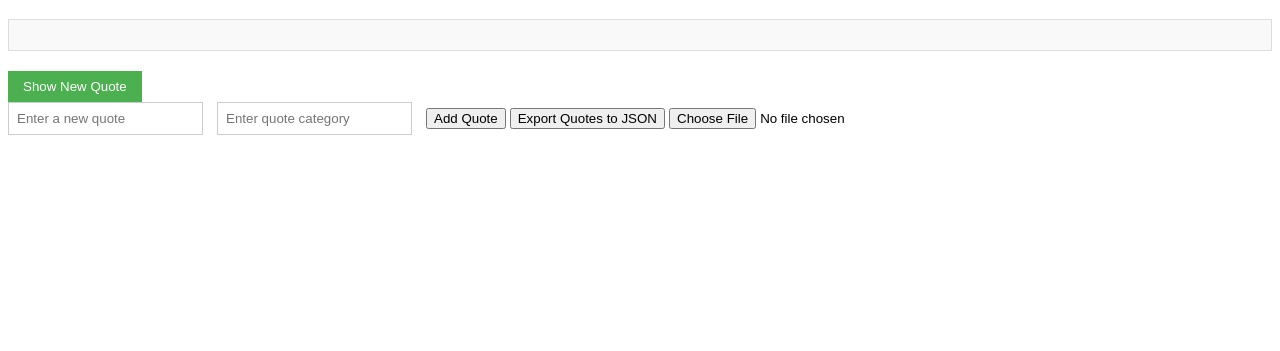
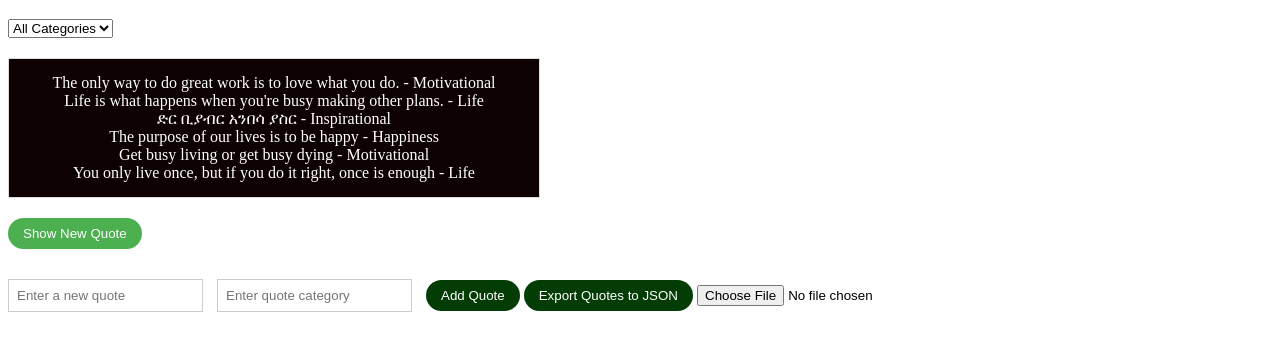
Before and after one commit to mentesnotassefa/alx_fe_javascript, a plain HTML site: page dom-manipulation/index.html in a window 1280 px wide. Shown: the part 61-412 px from the top of the page. Drawn offline with Linux system fonts and the light colour scheme.

Commit message:
export 2

```diff
--- a/dom-manipulation/index.html
+++ b/dom-manipulation/index.html
@@ -7,14 +7,18 @@
   <link rel="stylesheet" href="style.css">
 </head>
 <body>
-  <h1>Dynamic Quote Generator</h1>
+  <h1 id="title">Dynamic Quote Generator</h1>
+  <select id="categoryFilter" onchange="filterQuotes()">
+    <option value="all">All Categories</option>
+</select>
+
   <div id="quoteDisplay"></div>
   <button id="newQuote">Show New Quote</button>
   <div>
     <input id="newQuoteText" type="text" placeholder="Enter a new quote" />
     <input id="newQuoteCategory" type="text" placeholder="Enter quote category" />
-    <button onclick="addQuote()">Add Quote</button>
-    <button onclick="exportQuotes()">Export Quotes to JSON</button>
+    <button onclick="addQuote()" id="addQuoteButton">Add Quote</button>
+    <button onclick="exportQuotes()" id="exportButton">Export Quotes to JSON</button>
     <input type="file" id="importFile" accept=".json" onchange="importFromJsonFile(event)" />
 
 
--- a/dom-manipulation/script.js
+++ b/dom-manipulation/script.js
@@ -41,9 +41,52 @@ function loadQuotes() {
         quotes = JSON.parse(storedQuotes);
     }
 }
+// Function to load the last selected category filter from local storage
+function loadLastSelectedCategory() {
+    return localStorage.getItem('lastSelectedCategory') || 'all';
+}
+
+// Function to populate categories dynamically
+function populateCategories() {
+    const categoryFilter = document.getElementById('categoryFilter');
+    const categories = [...new Set(quotes.map(quote => quote.category))];
+    categories.forEach(category => {
+        const option = document.createElement('option');
+        option.value = category;
+        option.innerText = category;
+        categoryFilter.appendChild(option);
+    });
+
+    // Set the last selected category filter
+    const lastSelectedCategory = loadLastSelectedCategory();
+    categoryFilter.value = lastSelectedCategory;
+    filterQuotes();
+}
+
+// Function to filter quotes based on the selected category
+function filterQuotes() {
+    const categoryFilter = document.getElementById('categoryFilter');
+    const selectedCategory = categoryFilter.value;
+    const quoteDisplay = document.getElementById('quoteDisplay');
+    quoteDisplay.innerHTML = '';
+
+    const filteredQuotes = selectedCategory === 'all'
+        ? quotes
+        : quotes.filter(quote => quote.category === selectedCategory);
+
+    filteredQuotes.forEach(quote => {
+        const quoteElement = document.createElement('div');
+        quoteElement.innerText = `${quote.text} - ${quote.category}`;
+        quoteDisplay.appendChild(quoteElement);
+    });
+
+    // Save the selected category filter
+    saveLastSelectedCategory(selectedCategory);
+}
 
 // Call loadQuotes when the script loads
 loadQuotes();
+populateCategories();
 
 
 
@@ -54,15 +97,22 @@ function addQuote() {
     if (newQuoteText && newQuoteCategory) {
         quotes.push({ text: newQuoteText, category: newQuoteCategory });
         saveQuotes();
+         // Update the categories dropdown if a new category is introduced
+         if (!Array.from(document.getElementById('categoryFilter').options).some(option => option.value === newQuoteCategory)) {
+            const option = document.createElement('option');
+            option.value = newQuoteCategory;
+            option.innerText = newQuoteCategory;
+            document.getElementById('categoryFilter').appendChild(option);
+        }
         document.getElementById('newQuoteText').value = '';
         document.getElementById('newQuoteCategory').value = '';
         alert("New quote added successfully!");
+        filterQuotes();
     } else {
         alert("Please enter both quote text and category.");
     }
 }
 
-// Function to export quotes as a JSON file
 // Function to export quotes to JSON file
              function exportQuotes() {
                 const jsonStr = JSON.stringify(quotes, null, 2);
--- a/dom-manipulation/style.css
+++ b/dom-manipulation/style.css
@@ -1,9 +1,7 @@
-#quoteDisplay {
-    margin: 20px 0;
-    padding: 15px;
-    border: 1px solid #ddd;
-    background-color: #f9f9f9;
+#title {
+
 }
+
 #addQuoteFormContainer div {
     margin-bottom: 10px;
 }
@@ -12,17 +10,43 @@
     margin-right: 10px;
     border: 1px solid #ccc;
 }
-#addQuoteFormContainer button {
+
+ #newQuote{
     padding: 8px 15px;
+    margin-bottom: 30px;
     cursor: pointer;
     background-color: #4CAF50;
     color: white;
     border: none;
+    border-radius: 30px;
 }
- #newQuote{
+#newQuote:hover{
+    background-color: rgb(5, 73, 19);
+
+}
+
+#quoteDisplay {
+    color: white;
+    text-align: center;
+    margin: 20px 0;
+    width: 500px;
+    padding: 15px;
+    border: 1px solid #ddd;
+    background-color: #0e0101;
+    cursor: pointer;
+}
+#quoteDisplay:hover {
+    background-color: #112b12;
+}
+#addQuoteButton ,#exportButton  {
     padding: 8px 15px;
     cursor: pointer;
-    background-color: #4CAF50;
+    background-color: #033d05;
     color: white;
     border: none;
+    border-radius: 30px;
 }
+#addQuoteButton:hover,#exportButton:hover {
+    background-color: #0e0101;
+
+}
```
Lines whose indentation alone changed are shown as unchanged.
